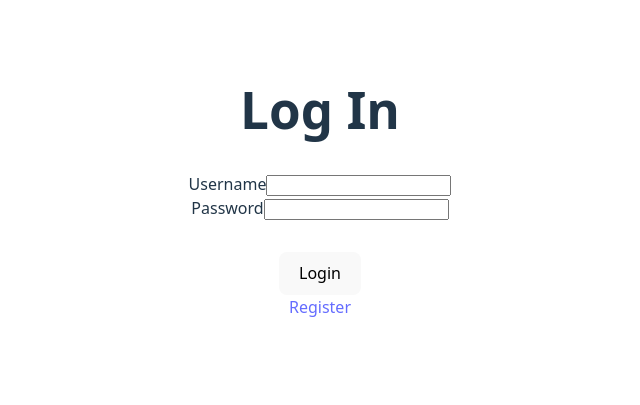
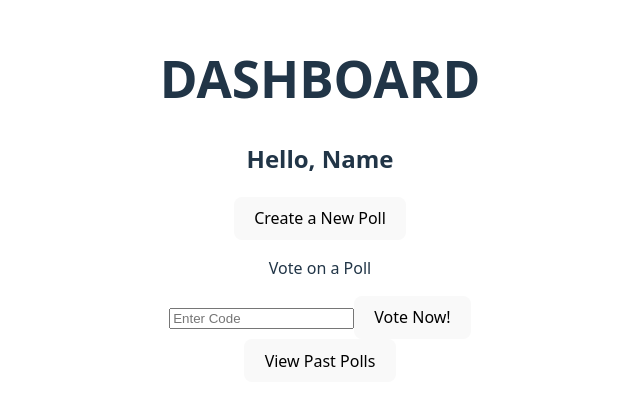
Before and after one commit to Velocirabbits-53/Velocirabbits, a React (Vite) app in the folder client/: page / in a window 1280 px wide. Shown: the part 201-606 px from the top of the page, without its empty margins (320-960 px from the left). Built offline with nearby package versions, Linux system fonts and the light colour scheme.

Commit message:
added login page to routes

```diff
--- a/client/src/App.jsx
+++ b/client/src/App.jsx
@@ -3,6 +3,8 @@
 import Dashboard from './pages/Dashboard';
 import CreatePoll from './pages/CreatePoll';
 import VoteNow from './pages/VotingPage';
+import LoginPage from './pages/Login-Page';
+
 // import PastPolls from './pages/PastPolls';
 
 function App() {
@@ -12,6 +14,8 @@
         <Route path='/' element={<Dashboard />} />
         <Route path='/create-poll' element={<CreatePoll />} />
         <Route path='/vote-now' element={<VoteNow />} />
+        <Route path='/login' element={<LoginPage />} />
+
         {/* <Route path='/past-polls' element={<PastPolls />} /> */}
       </Routes>
     </BrowserRouter>
--- a/client/src/main.jsx
+++ b/client/src/main.jsx
@@ -1,44 +1,10 @@
-
-
-
-
-
-
-
-
-
-
-
-
-
-
-
-
-
-
-
-
-
-
-
-
-
-
-
-
-
-
-
-
-
-import { StrictMode } from 'react'
-import { createRoot } from 'react-dom/client'
-import './index.css'
-import Login from './pages/Login-Page.jsx'
-// import App from './App.jsx'
+import { StrictMode } from 'react';
+import { createRoot } from 'react-dom/client';
+import './index.css';
+import App from './App.jsx';
 
 createRoot(document.getElementById('root')).render(
   <StrictMode>
-    <Login />
-  </StrictMode>,
-)
+    <App />
+  </StrictMode>
+);
```
